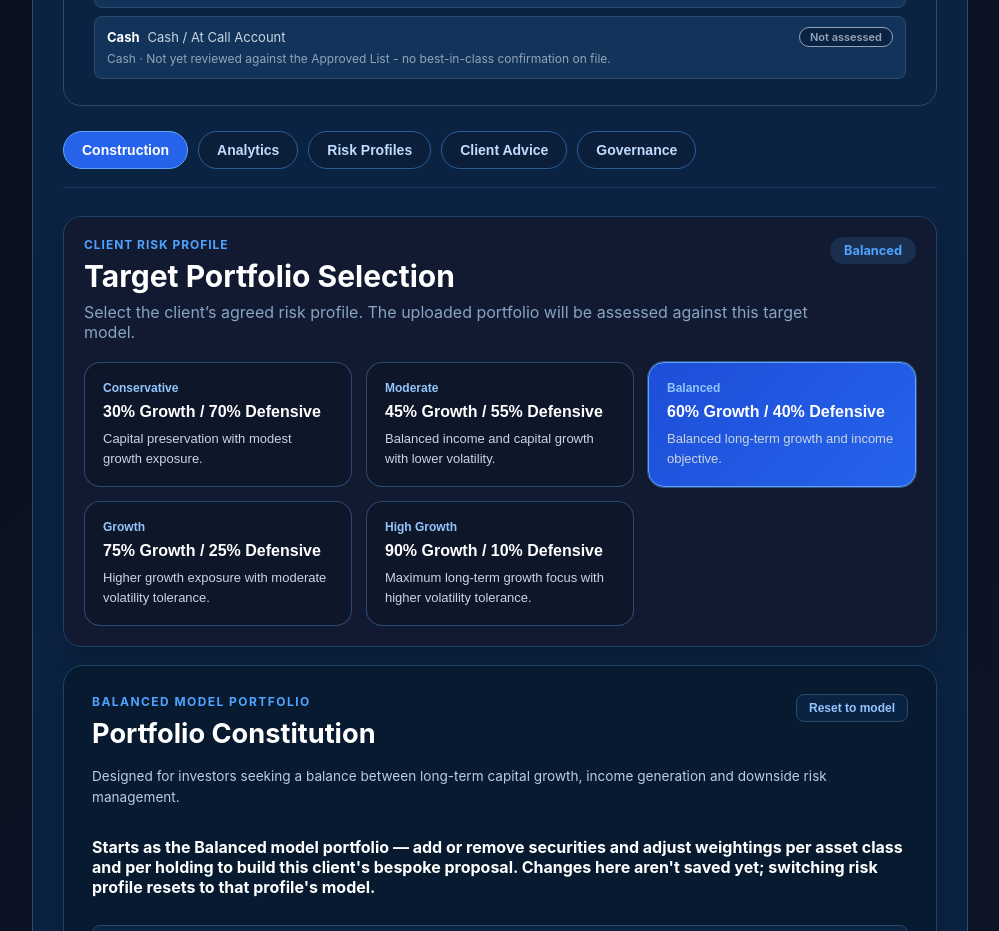
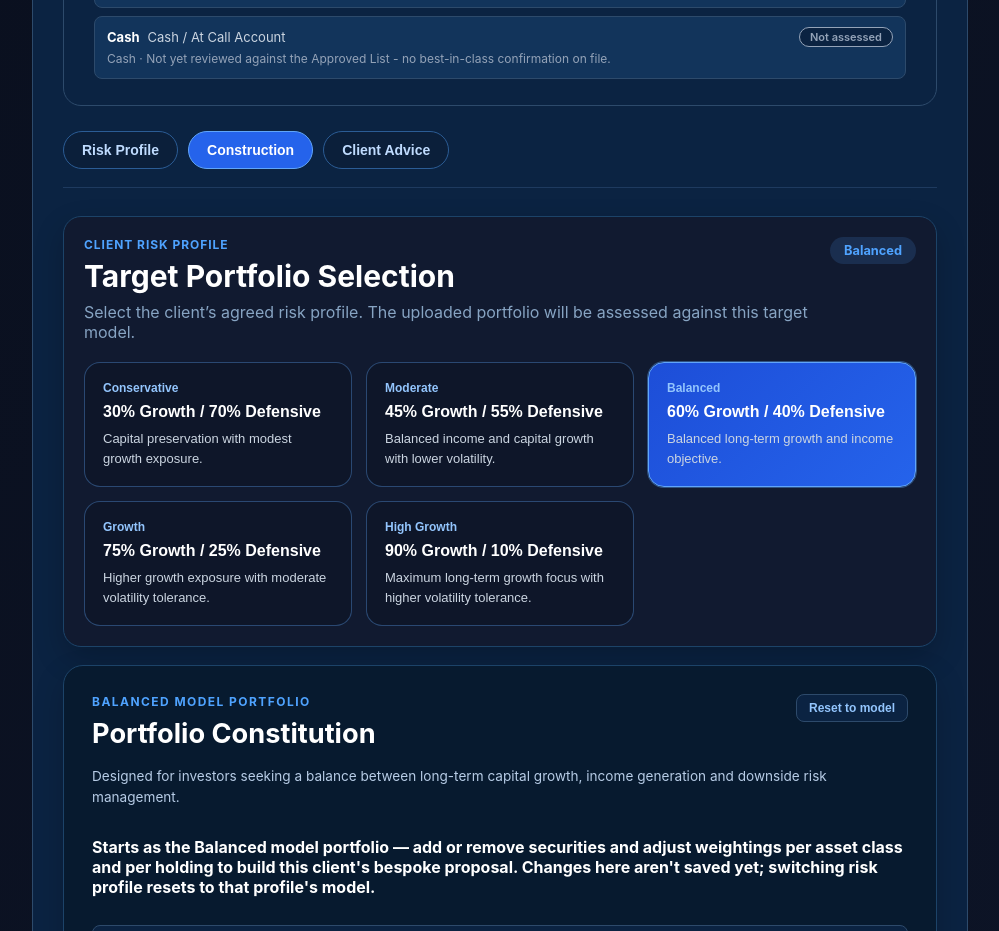
Before and after one commit to 7rg8kbvgb5-web/investment-platform-live, a Next.js app: page /portfolios in a window 1280 px wide. Shown: the part 1420-2351 px from the top of the page, without its empty margins (280-1279 px from the left). Built offline with nearby package versions, Linux system fonts and the light colour scheme.

Commit message:
Refactor PortfolioWorkspace type and tabs

```diff
--- a/components/PortfolioWorkspaceTabs.tsx
+++ b/components/PortfolioWorkspaceTabs.tsx
@@ -1,23 +1,20 @@
 'use client'
 
-type PortfolioWorkspace =
-  | 'construction'
-  | 'analytics'
-  | 'riskProfiles'
-  | 'clientAdvice'
-  | 'governance'
+type PortfolioWorkspace = 'riskProfile' | 'construction' | 'clientAdvice'
 
 interface Props {
   activeTab: PortfolioWorkspace
   onChange: (tab: PortfolioWorkspace) => void
 }
 
+// Order mirrors the actual workflow: define how each risk profile should
+// be constructed under a perfect scenario, then bring a specific client's
+// existing portfolio in line with it, then build the reasoning and
+// context that turns those changes into a proposal.
 const tabs = [
+  { id: 'riskProfile', label: 'Risk Profile' },
   { id: 'construction', label: 'Construction' },
-  { id: 'analytics', label: 'Analytics' },
-  { id: 'riskProfiles', label: 'Risk Profiles' },
   { id: 'clientAdvice', label: 'Client Advice' },
-  { id: 'governance', label: 'Governance' },
 ] as const
 
 export default function PortfolioWorkspaceTabs({ activeTab, onChange }: Props) {
```
